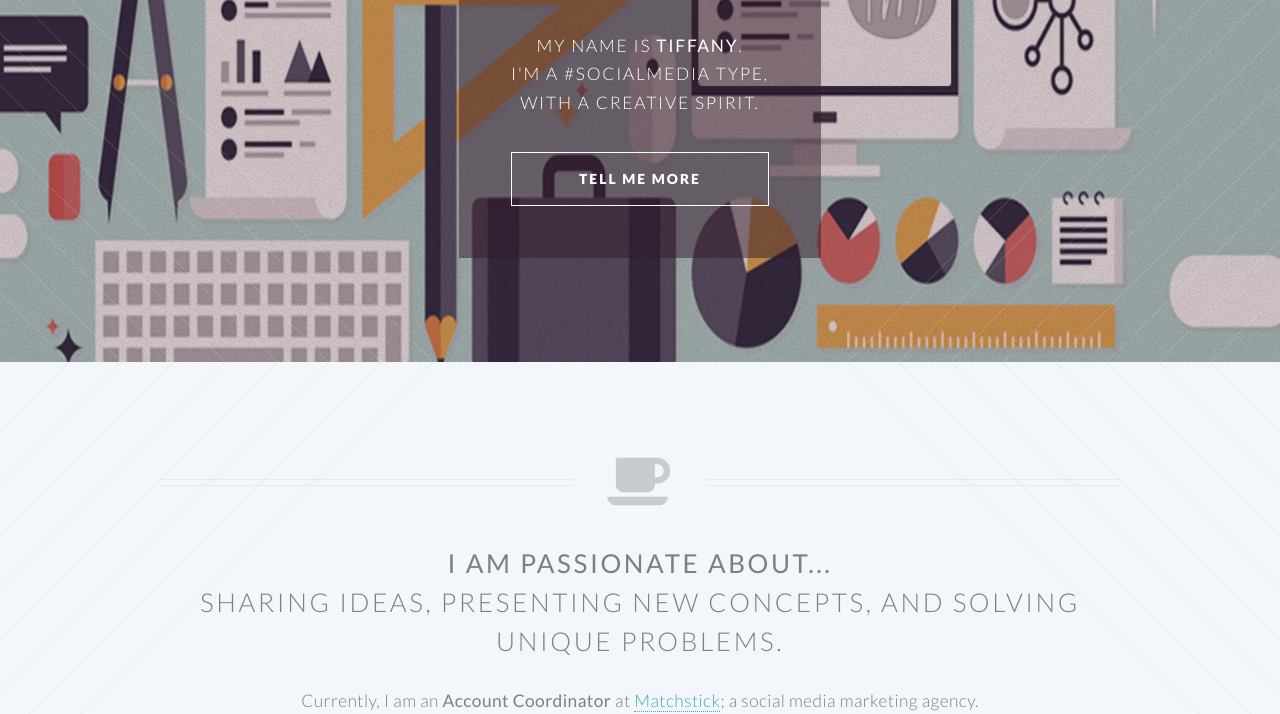
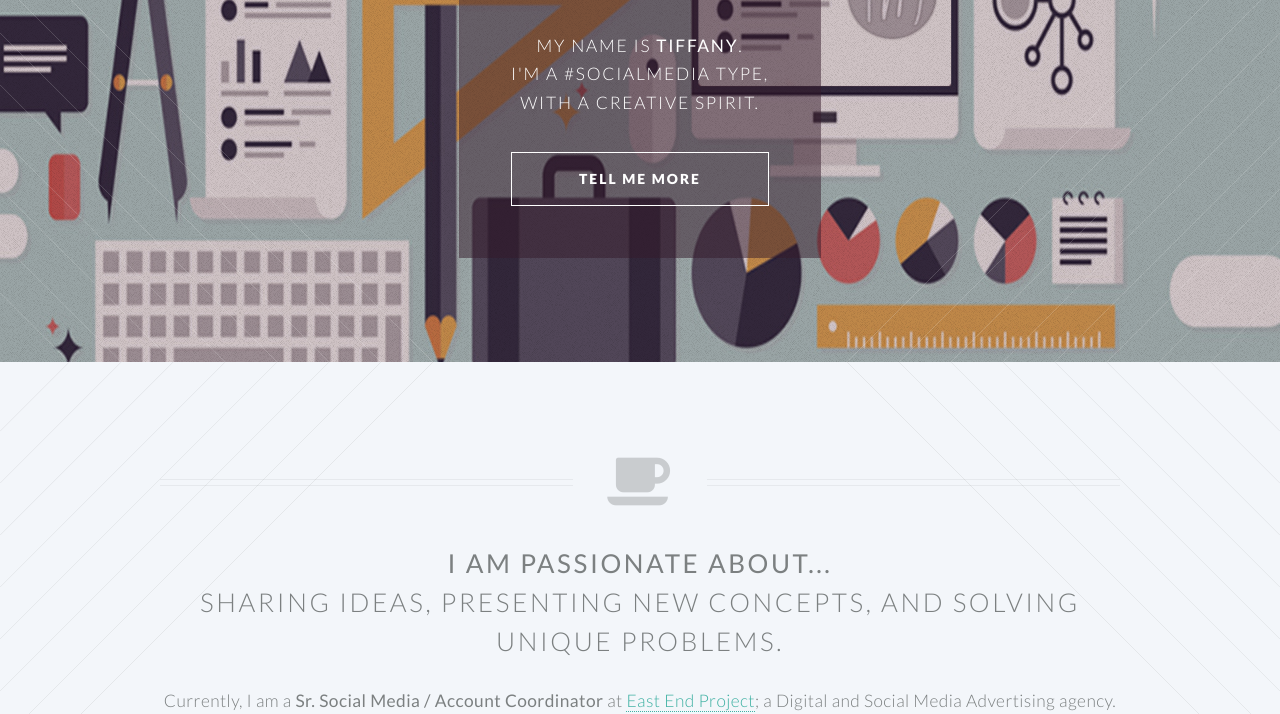
Before and after one commit to tiffanymondesir/tiffanymondesir.github.io, a plain HTML site: page index.html in a window 1280 px wide. Shown: the part 238-952 px from the top of the page. Drawn offline with Linux system fonts and the light colour scheme.

Commit message:
Update index.html

```diff
--- a/index.html
+++ b/index.html
@@ -92,11 +92,10 @@
 					<br>
 					sharing ideas, presenting new concepts, and solving unique problems.
 					</h2>
-					<p>Currently, I am an <b>Account Coordinator</b> at <a href="http://www.matchstick.ca" target="_blank">Matchstick</a>; a social
-					media marketing agency.
+					<p>Currently, I am a <b>Sr. Social Media / Account Coordinator</b> at <a href="http://www.matchstick.ca" target="_blank">East End Project</a>; a Digital and Social Media Advertising agency.
 					<br />
-					My position involves project management, client
-					communication, social content strategy, community management, and paid
+					My position involves social content strategy, client
+					communication, social analytics, creative execution, and paid
 					advertising in social.</p>
 				</header>
 
```
